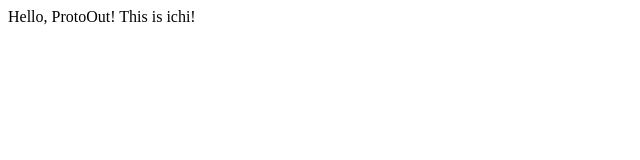
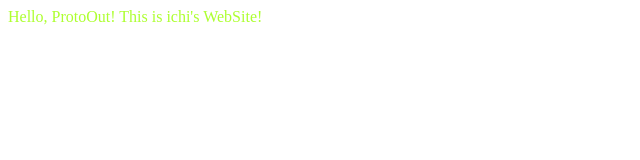
Before and after one commit to ichijet/git-firststep, a website: page docs/index.html in a window 1280 px wide. Shown: the whole page, without its empty margins (0-640 px from the left). Drawn offline with Linux system fonts and the light colour scheme.

Commit message:
Add WEBサイトデータ

```diff
--- a/docs/index.html
+++ b/docs/index.html
@@ -1,8 +1,11 @@
 <html>
   <head>
     <title>Hello My WebSite!</title>
+    <style>
+        p { color: greenyellow; }
+    </style>
   </head>
   <body>
-    <p>Hello, ProtoOut! This is ichi!</p>
+    <p>Hello, ProtoOut! This is ichi's WebSite!</p>
   </body>
 </html>
```
